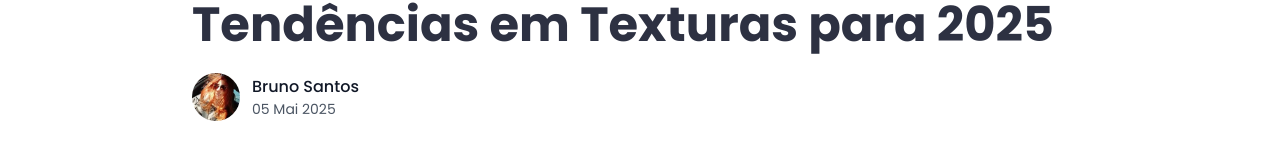
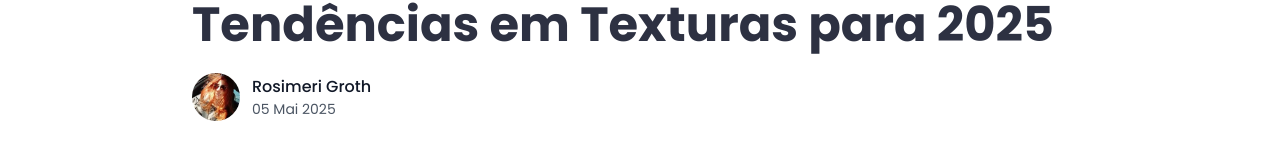
Before and after one commit to bruno-groth/rblpinturas, a Nuxt app: page /blog/tendencias-texturas-2025 in a window 1280 px wide. Shown: the part 177-341 px from the top of the page. Built offline with nearby package versions, Linux system fonts and the light colour scheme.

Commit message:
minor fix: name

```diff
--- a/pages/blog/tendencias-texturas-2025.vue
+++ b/pages/blog/tendencias-texturas-2025.vue
@@ -16,11 +16,11 @@
             <div class="flex items-center">
               <img
                 src="~/assets/images/rosimeri.jpg"
-                alt="Bruno Santos"
+                alt="Rosimeri Groth"
                 class="w-12 h-12 rounded-full mr-3"
               >
               <div>
-                <p class="font-medium text-gray-900">Bruno Santos</p>
+                <p class="font-medium text-gray-900">Rosimeri Groth</p>
                 <p class="text-sm">05 Mai 2025</p>
               </div>
             </div>
```
